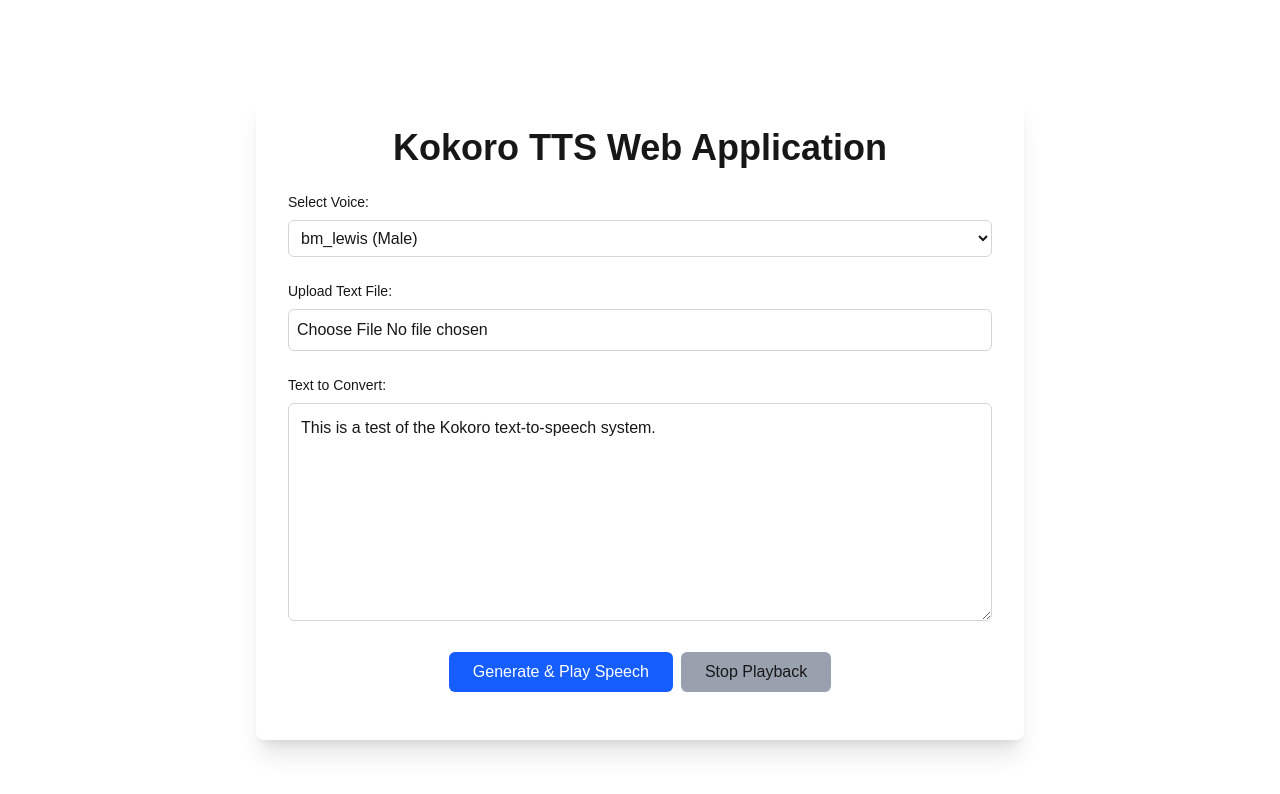
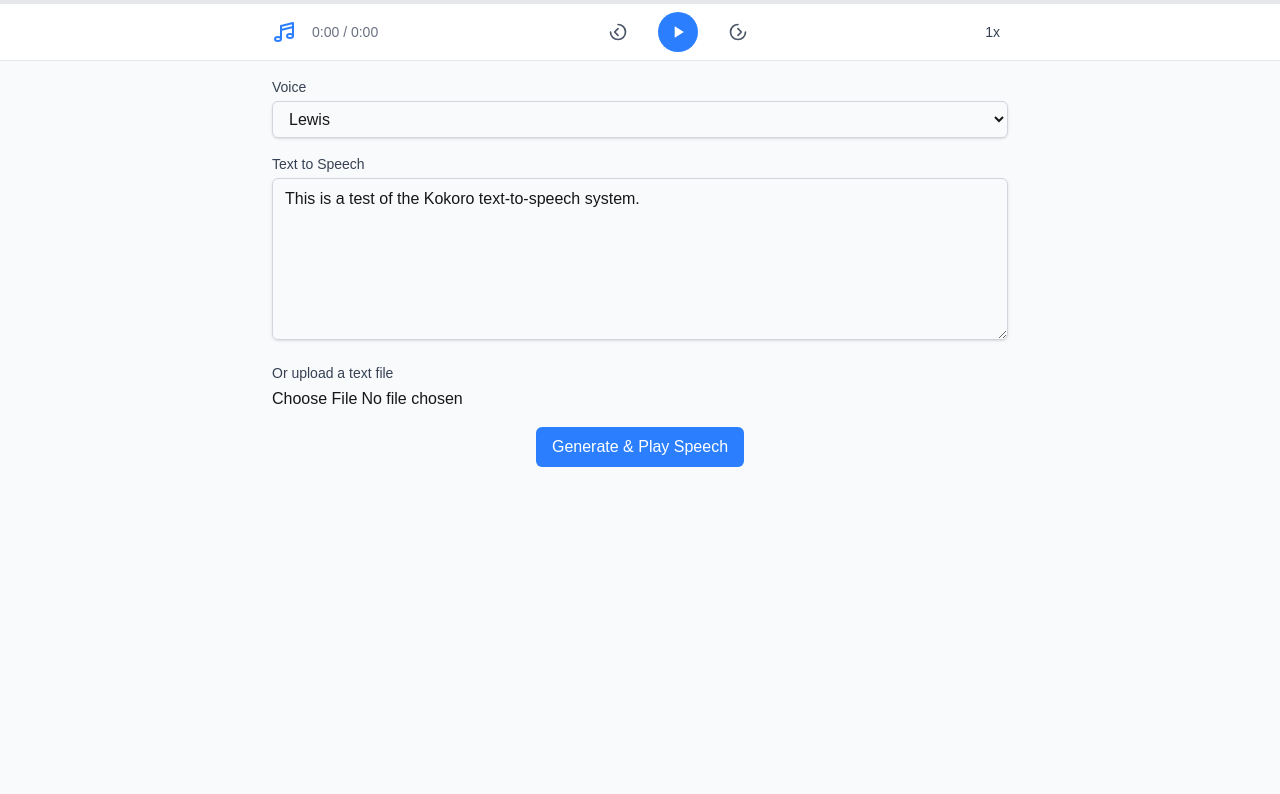
Before and after one commit to jrdfm/tts-web-app, a Next.js app: page / in a window 1280 px wide. Shown: the top 794 px of the page. Built offline with nearby package versions, Linux system fonts and the light colour scheme.

Commit message:
audio controls

```diff
--- /dev/null
+++ b/src/app/components/AudioControls.js
@@ -0,0 +1,126 @@
+import React from 'react';
+
+const AudioControls = ({
+  currentTime,
+  duration,
+  isPlaying,
+  onPlay,
+  onPause,
+  onRewind,
+  onForward,
+  playbackSpeed,
+  onSpeedChange,
+  onSeek
+}) => {
+  const formatTime = (time) => {
+    if (!time || isNaN(time)) return '0:00';
+    const minutes = Math.floor(time / 60);
+    const seconds = Math.floor(time % 60);
+    return `${minutes}:${seconds.toString().padStart(2, '0')}`;
+  };
+
+  const handleSeek = (e) => {
+    if (!duration || isNaN(duration) || duration <= 0) return;
+
+    const progressBar = e.currentTarget;
+    const rect = progressBar.getBoundingClientRect();
+    const x = Math.max(0, Math.min(e.clientX - rect.left, rect.width));
+    const percentage = x / rect.width;
+    const seekTime = Math.max(0, Math.min(percentage * duration, duration));
+
+    if (isFinite(seekTime)) {
+      onSeek(seekTime);
+    }
+  };
+
+  const getProgressWidth = () => {
+    if (!duration || isNaN(duration) || duration <= 0) return 0;
+    const percentage = (currentTime / duration) * 100;
+    return isFinite(percentage) ? `${percentage}%` : '0%';
+  };
+
+  return (
+    <div className="bg-white dark:bg-gray-800 border-b border-gray-200 dark:border-gray-700">
+      {/* Progress Bar */}
+      <div
+        className="h-1 bg-gray-200 dark:bg-gray-700 cursor-pointer"
+        onClick={handleSeek}
+      >
+        <div
+          className="h-full bg-blue-500 transition-all duration-100"
+          style={{ width: getProgressWidth() }}
+        />
+      </div>
+
+      {/* Controls Container */}
+      <div className="max-w-3xl mx-auto flex items-center justify-between px-4 py-2">
+        {/* Left: Logo and Time */}
+        <div className="flex items-center space-x-4">
+          <div className="text-blue-500">
+            <svg xmlns="http://www.w3.org/2000/svg" className="h-6 w-6" viewBox="0 0 24 24" fill="none" stroke="currentColor">
+              <path strokeLinecap="round" strokeLinejoin="round" strokeWidth="2" d="M9 19V6l12-3v13M9 19c0 1.105-1.343 2-3 2s-3-.895-3-2 1.343-2 3-2 3 .895 3 2zm12-3c0 1.105-1.343 2-3 2s-3-.895-3-2 1.343-2 3-2 3 .895 3 2zM9 10l12-3" />
+            </svg>
+          </div>
+          <div className="text-sm text-gray-500">
+            {formatTime(currentTime)} / {formatTime(duration)}
+          </div>
+        </div>
+
+        {/* Center: Main Controls */}
+        <div className="flex items-center space-x-6">
+          {/* Rewind Button */}
+          <button
+            onClick={onRewind}
+            className="w-8 h-8 flex items-center justify-center text-gray-600 hover:text-blue-500 transition-colors relative"
+            style={{ transform: 'scaleX(-1)' }}
+          >
+            <svg xmlns="http://www.w3.org/2000/svg" className="h-5 w-5" viewBox="0 0 24 24" fill="none" stroke="currentColor" strokeWidth="2">
+              <path d="M21 12a9 9 0 11-9-9" strokeLinecap="round" />
+              <path d="M12 8l4 4-4 4" strokeLinecap="round" strokeLinejoin="round" />
+            </svg>
+          </button>
+
+          {/* Play/Pause Button */}
+          <button
+            onClick={isPlaying ? onPause : onPlay}
+            className="w-10 h-10 flex items-center justify-center bg-blue-500 rounded-full text-white hover:bg-blue-600 transition-colors"
+          >
+            {isPlaying ? (
+              <svg className="w-5 h-5" viewBox="0 0 24 24" fill="currentColor">
+                <rect x="6" y="4" width="4" height="16" />
+                <rect x="14" y="4" width="4" height="16" />
+              </svg>
+            ) : (
+              <svg className="w-5 h-5" viewBox="0 0 24 24" fill="currentColor">
+                <path d="M8 5v14l11-7z" />
+              </svg>
+            )}
+          </button>
+
+          {/* Forward Button */}
+          <button
+            onClick={onForward}
+            className="w-8 h-8 flex items-center justify-center text-gray-600 hover:text-blue-500 transition-colors"
+          >
+            <svg xmlns="http://www.w3.org/2000/svg" className="h-5 w-5" viewBox="0 0 24 24" fill="none" stroke="currentColor" strokeWidth="2">
+              <path d="M21 12a9 9 0 11-9-9" strokeLinecap="round" />
+              <path d="M12 8l4 4-4 4" strokeLinecap="round" strokeLinejoin="round" />
+            </svg>
+          </button>
+        </div>
+
+        {/* Right: Speed Control */}
+        <div className="flex items-center">
+          <button
+            onClick={() => onSpeedChange(playbackSpeed === 1 ? 1.5 : 1)}
+            className="px-2 py-1 text-sm font-medium text-gray-700 hover:text-blue-500 transition-colors"
+          >
+            {playbackSpeed}x
+          </button>
+        </div>
+      </div>
+    </div>
+  );
+};
+
+export default AudioControls;
--- a/src/app/page.js
+++ b/src/app/page.js
@@ -2,6 +2,7 @@
 
 import { useState, useRef, useEffect } from 'react';
 import OpenAI from 'openai';
+import AudioControls from './components/AudioControls';
 
 export default function Home() {
   const [text, setText] = useState('This is a test of the Kokoro text-to-speech system.');
@@ -12,6 +13,9 @@
   const [status, setStatus] = useState('');
   const [error, setError] = useState('');
   const [isBrowser, setIsBrowser] = useState(false);
+  const [playbackSpeed, setPlaybackSpeed] = useState(1);
+  const [currentTime, setCurrentTime] = useState(0);
+  const [duration, setDuration] = useState(0);
 
   const audioRef = useRef(null);
   const mediaSourceRef = useRef(null);
@@ -232,100 +236,161 @@
     document.body.removeChild(a);
   };
 
+  // Add new function to handle speed change
+  const handleSpeedChange = (speed) => {
+    setPlaybackSpeed(speed);
+    if (audioElementRef.current) {
+      audioElementRef.current.playbackRate = speed;
+    }
+  };
+
+  // Add function to handle rewind
+  const handleRewind = () => {
+    if (audioElementRef.current) {
+      audioElementRef.current.currentTime = Math.max(0, audioElementRef.current.currentTime - 10);
+    }
+  };
+
+  // Add function to handle forward
+  const handleForward = () => {
+    if (audioElementRef.current) {
+      audioElementRef.current.currentTime = Math.min(
+        audioElementRef.current.duration,
+        audioElementRef.current.currentTime + 10
+      );
+    }
+  };
+
+  // Add function to handle play/pause
+  const handlePlayPause = () => {
+    if (audioElementRef.current) {
+      if (isPlaying) {
+        audioElementRef.current.pause();
+      } else {
+        audioElementRef.current.play();
+      }
+      setIsPlaying(!isPlaying);
+    }
+  };
+
+  // Add function to update time
+  useEffect(() => {
+    const updateTime = () => {
+      if (audioElementRef.current) {
+        setCurrentTime(audioElementRef.current.currentTime);
+        setDuration(audioElementRef.current.duration || 0);
+      }
+    };
+
+    if (audioElementRef.current) {
+      audioElementRef.current.addEventListener('timeupdate', updateTime);
+      audioElementRef.current.addEventListener('loadedmetadata', updateTime);
+    }
+
+    return () => {
+      if (audioElementRef.current) {
+        audioElementRef.current.removeEventListener('timeupdate', updateTime);
+        audioElementRef.current.removeEventListener('loadedmetadata', updateTime);
+      }
+    };
+  }, [audioElementRef.current]);
+
+  // Add handleSeek function
+  const handleSeek = (seekTime) => {
+    if (audioElementRef.current) {
+      audioElementRef.current.currentTime = seekTime;
+    }
+  };
+
   return (
-    <main className="flex min-h-screen flex-col items-center justify-between p-6 md:p-24">
-      <div className="z-10 w-full max-w-3xl bg-white dark:bg-slate-800 rounded-lg p-8 shadow-xl">
-        <h1 className="text-3xl md:text-4xl font-bold mb-6 text-center">
-          Kokoro TTS Web Application
-        </h1>
+    <main className="min-h-screen bg-gray-50 dark:bg-gray-900">
+      {/* Audio Controls */}
+      {isBrowser && (
+        <AudioControls
+          currentTime={currentTime}
+          duration={duration}
+          isPlaying={isPlaying}
+          onPlay={() => handlePlayPause()}
+          onPause={() => handlePlayPause()}
+          onRewind={handleRewind}
+          onForward={handleForward}
+          playbackSpeed={playbackSpeed}
+          onSpeedChange={handleSpeedChange}
+          onSeek={handleSeek}
+        />
+      )}
 
-        <div className="mb-6">
-          <label htmlFor="voice" className="block text-sm font-medium mb-2">
-            Select Voice:
+      {/* Main Content */}
+      <div className="max-w-3xl mx-auto p-4">
+        {/* Voice Selection */}
+        <div className="mb-4">
+          <label className="block text-sm font-medium text-gray-700 dark:text-gray-300 mb-1">
+            Voice
           </label>
           <select
-            id="voice"
             value={voice}
             onChange={handleVoiceChange}
-            className="w-full p-2 border border-gray-300 rounded-md"
+            className="w-full px-3 py-2 border border-gray-300 rounded-md shadow-sm focus:outline-none focus:ring-blue-500 focus:border-blue-500"
           >
-            <option value="bm_lewis">bm_lewis (Male)</option>
-            <option value="af_bella">af_bella (Female)</option>
-            <option value="en_jenny">en_jenny (Female)</option>
+            <option value="bm_lewis">Lewis</option>
+            <option value="bm_emma">Emma</option>
+            <option value="bm_brian">Brian</option>
           </select>
         </div>
 
-        <div className="mb-6">
-          <label htmlFor="file" className="block text-sm font-medium mb-2">
-            Upload Text File:
+        {/* Text Input */}
+        <div className="mb-4">
+          <label className="block text-sm font-medium text-gray-700 dark:text-gray-300 mb-1">
+            Text to Speech
+          </label>
+          <textarea
+            value={text}
+            onChange={handleTextChange}
+            rows={6}
+            className="w-full px-3 py-2 border border-gray-300 rounded-md shadow-sm focus:outline-none focus:ring-blue-500 focus:border-blue-500"
+            placeholder="Enter text to convert to speech..."
+          />
+        </div>
+
+        {/* File Upload */}
+        <div className="mb-4">
+          <label className="block text-sm font-medium text-gray-700 dark:text-gray-300 mb-1">
+            Or upload a text file
           </label>
           <input
             type="file"
-            id="file"
             accept=".txt"
             onChange={handleFileChange}
-            className="w-full p-2 border border-gray-300 rounded-md"
+            className="w-full"
           />
         </div>
 
-        <div className="mb-6">
-          <label htmlFor="text" className="block text-sm font-medium mb-2">
-            Text to Convert:
-          </label>
-          <textarea
-            id="text"
-            value={text}
-            onChange={handleTextChange}
-            rows={8}
-            className="w-full p-3 border border-gray-300 rounded-md"
-            placeholder="Enter text to convert to speech..."
-          ></textarea>
+        {/* Generate Button */}
+        <div className="flex justify-center">
+          <button
+            onClick={isGenerating ? stopPlaying : generateSpeech}
+            disabled={!text.trim()}
+            className={`px-4 py-2 rounded-md font-medium ${
+              isGenerating
+                ? 'bg-red-500 hover:bg-red-600 text-white'
+                : text.trim()
+                ? 'bg-blue-500 hover:bg-blue-600 text-white'
+                : 'bg-gray-300 text-gray-500 cursor-not-allowed'
+            }`}
+          >
+            {isGenerating ? 'Stop' : 'Generate & Play Speech'}
+          </button>
         </div>
 
-        <div className="flex flex-col gap-4 sm:flex-row sm:gap-2 justify-center mb-4">
-          <button
-            onClick={generateSpeech}
-            disabled={isGenerating}
-            className={`py-2 px-6 rounded-md font-medium ${
-              isGenerating
-                ? 'bg-gray-400 cursor-not-allowed'
-                : 'bg-blue-600 hover:bg-blue-700 text-white'
-            }`}
-          >
-            {isGenerating ? 'Generating...' : 'Generate & Play Speech'}
-          </button>
-
-          <button
-            onClick={stopPlaying}
-            disabled={!isPlaying && !isGenerating}
-            className={`py-2 px-6 rounded-md font-medium ${
-              !isPlaying && !isGenerating
-                ? 'bg-gray-400 cursor-not-allowed'
-                : 'bg-red-600 hover:bg-red-700 text-white'
-            }`}
-          >
-            Stop Playback
-          </button>
-
-          {downloadUrlRef.current && (
-            <button
-              onClick={downloadAudio}
-              className="py-2 px-6 rounded-md font-medium bg-green-600 hover:bg-green-700 text-white"
-            >
-              Download Audio
-            </button>
-          )}
-        </div>
-
+        {/* Status and Error Messages */}
         {status && (
-          <div className="mt-4 p-2 bg-blue-100 text-blue-800 rounded-md">
-            <p>{status}</p>
+          <div className="mt-4 text-center text-sm text-gray-600 dark:text-gray-400">
+            {status}
           </div>
         )}
-
         {error && (
-          <div className="mt-4 p-2 bg-red-100 text-red-800 rounded-md">
-            <p>{error}</p>
+          <div className="mt-4 text-center text-sm text-red-600 dark:text-red-400">
+            {error}
           </div>
         )}
       </div>
```
